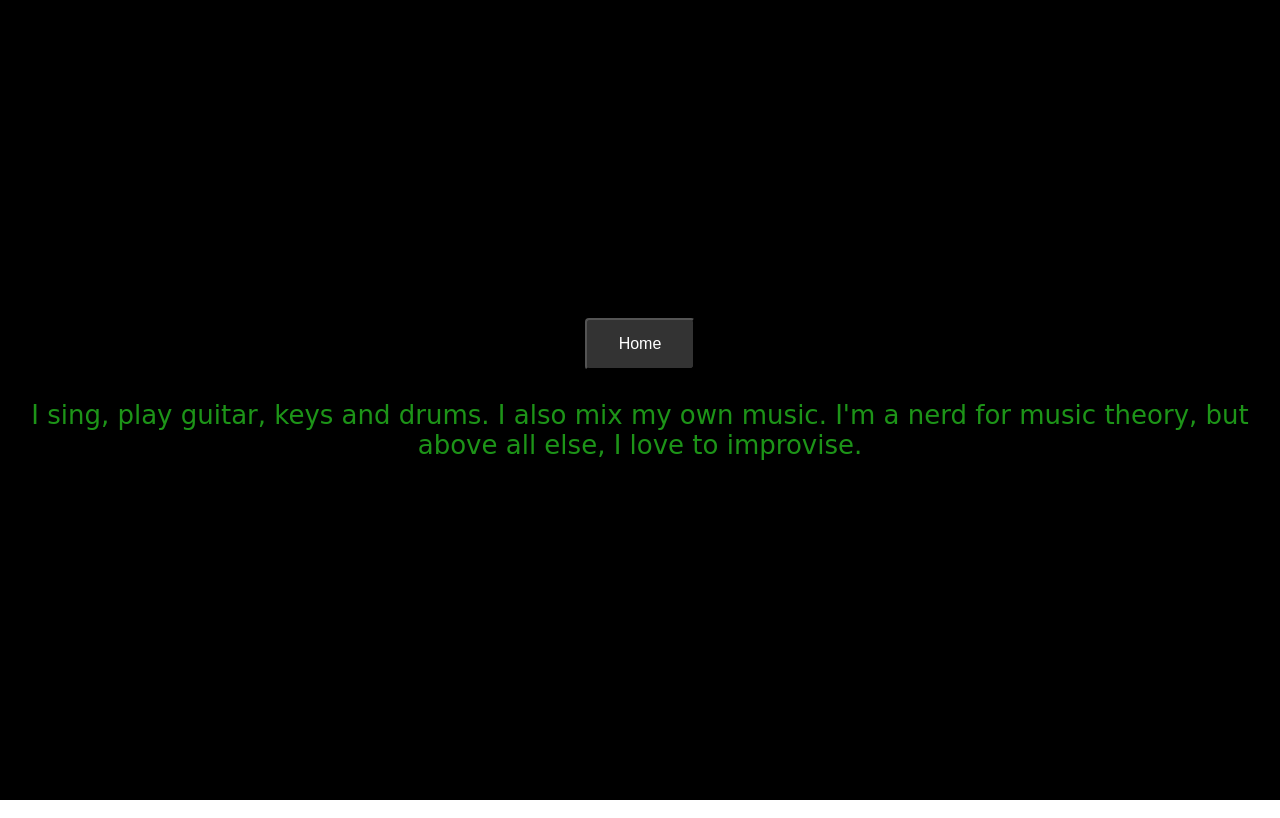
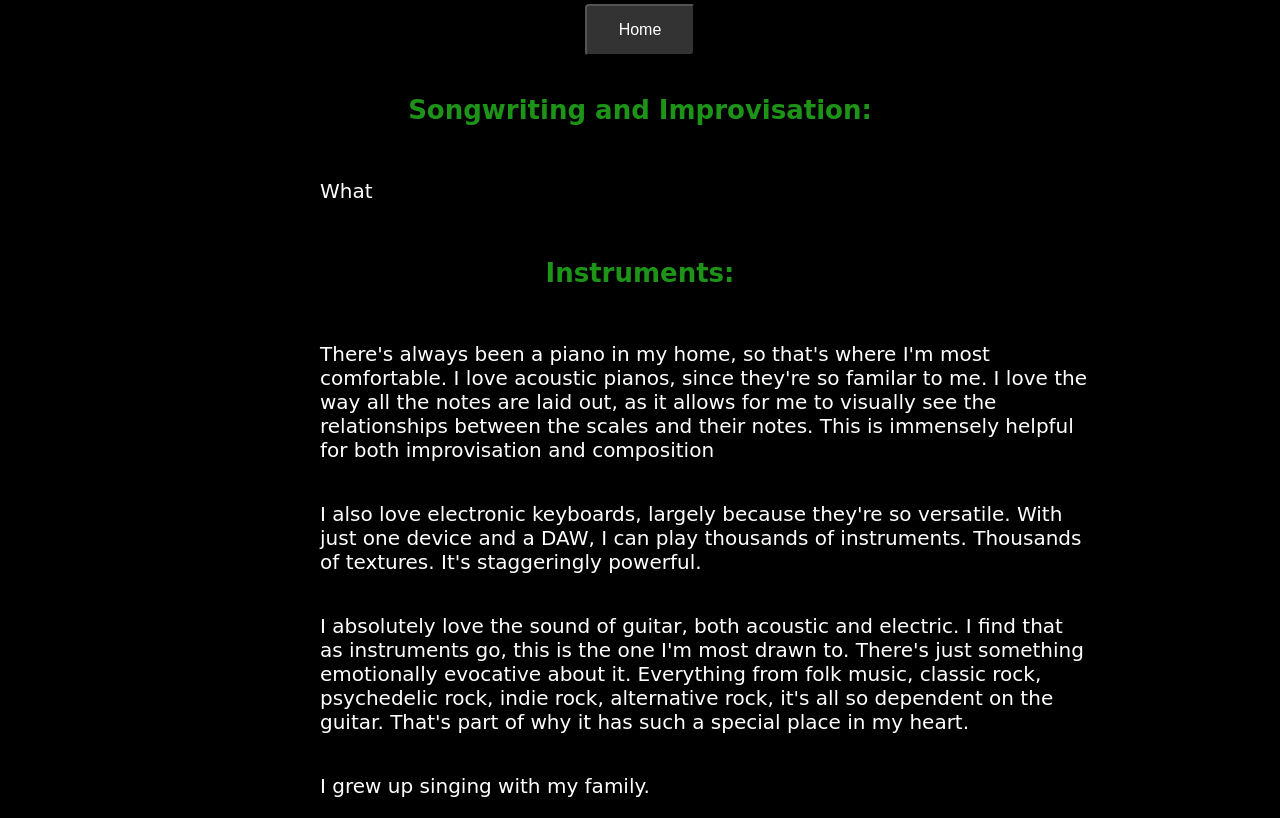
Before and after one commit to aelishRollo/personal-site, a React (Create React App) app: page /AboutMusic in a window 1280 px wide. Built offline with nearby package versions, Linux system fonts and the light colour scheme; no server answers.

Commit message:
Update AboutMusic.tsx

```diff
--- a/src/components/AboutMusic.tsx
+++ b/src/components/AboutMusic.tsx
@@ -7,10 +7,32 @@ export default function Contact() {
     return (
         <div className="App">
             <header className="App-header">
-            <HomeButton />
-                <p>
-                    I sing, play guitar, keys and drums. I also mix my own music. I'm a nerd for music theory,
-                    but above all else, I love to improvise.
+                <HomeButton />
+
+                <h4> Songwriting and Improvisation:</h4>
+                <p className='App-paragraph'>
+                    What
+                </p>
+
+                <h4> Instruments:</h4>
+                <p className='App-paragraph'>
+                    There's always been a piano in my home, so that's where I'm most comfortable. I love acoustic pianos,
+                    since they're so familar to me. I love the way all the notes are laid out, as it allows for me to visually
+                    see the relationships between the scales and their notes. This is immensely helpful for both improvisation
+                    and composition
+                </p>
+                <p className='App-paragraph'>
+                    I also love electronic keyboards, largely because they're so versatile. With just one device and a DAW, I can
+                    play thousands of instruments. Thousands of textures. It's staggeringly powerful.
+                </p>
+                <p className='App-paragraph'>
+                    I absolutely love the sound of guitar, both acoustic and electric. I find that as instruments go, this is
+                    the one I'm most drawn to. There's just something emotionally evocative about it. Everything from folk music,
+                    classic rock, psychedelic rock, indie rock, alternative rock, it's all so dependent on the guitar. That's part of
+                    why it has such a special place in my heart.
+                </p>
+                <p className='App-paragraph'>
+                    I grew up singing with my family.
                 </p>
             </header >
         </div>
```
